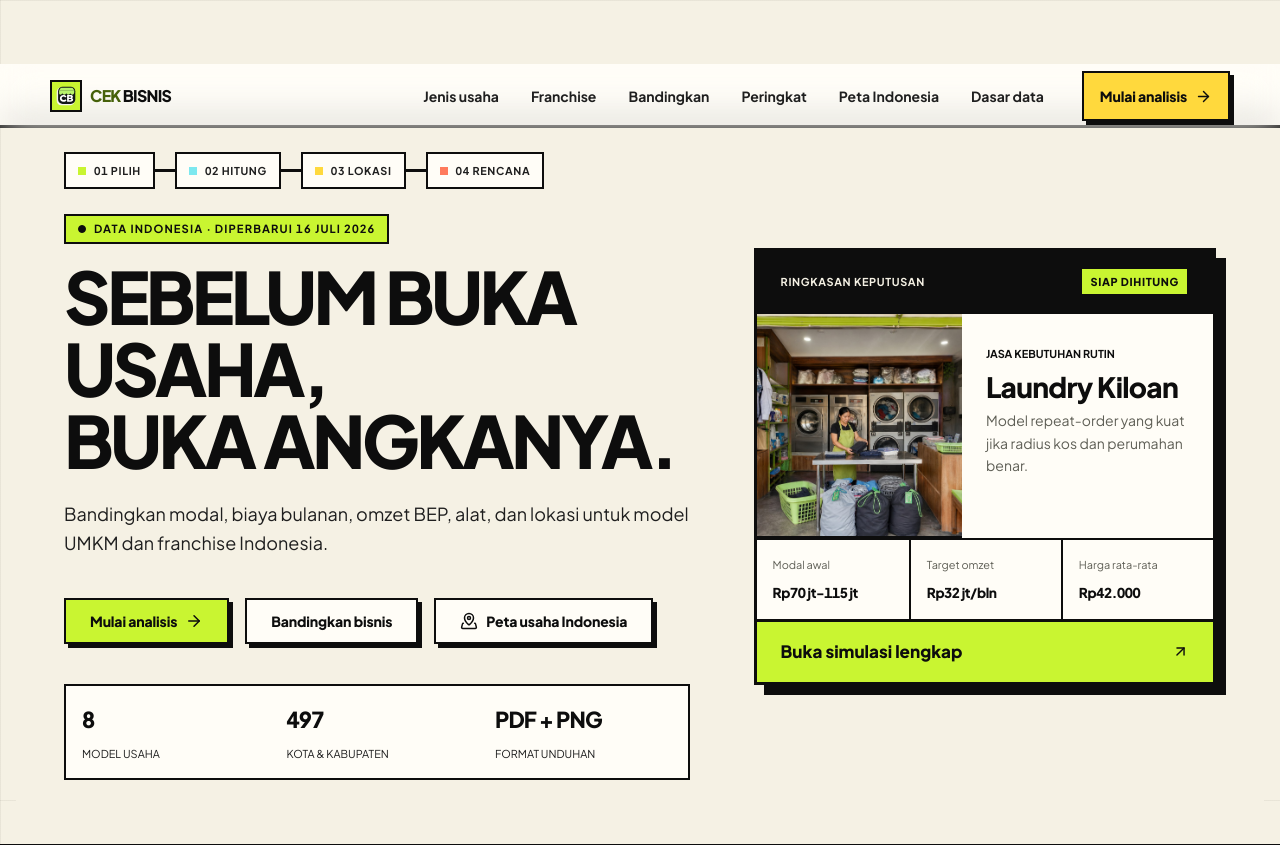
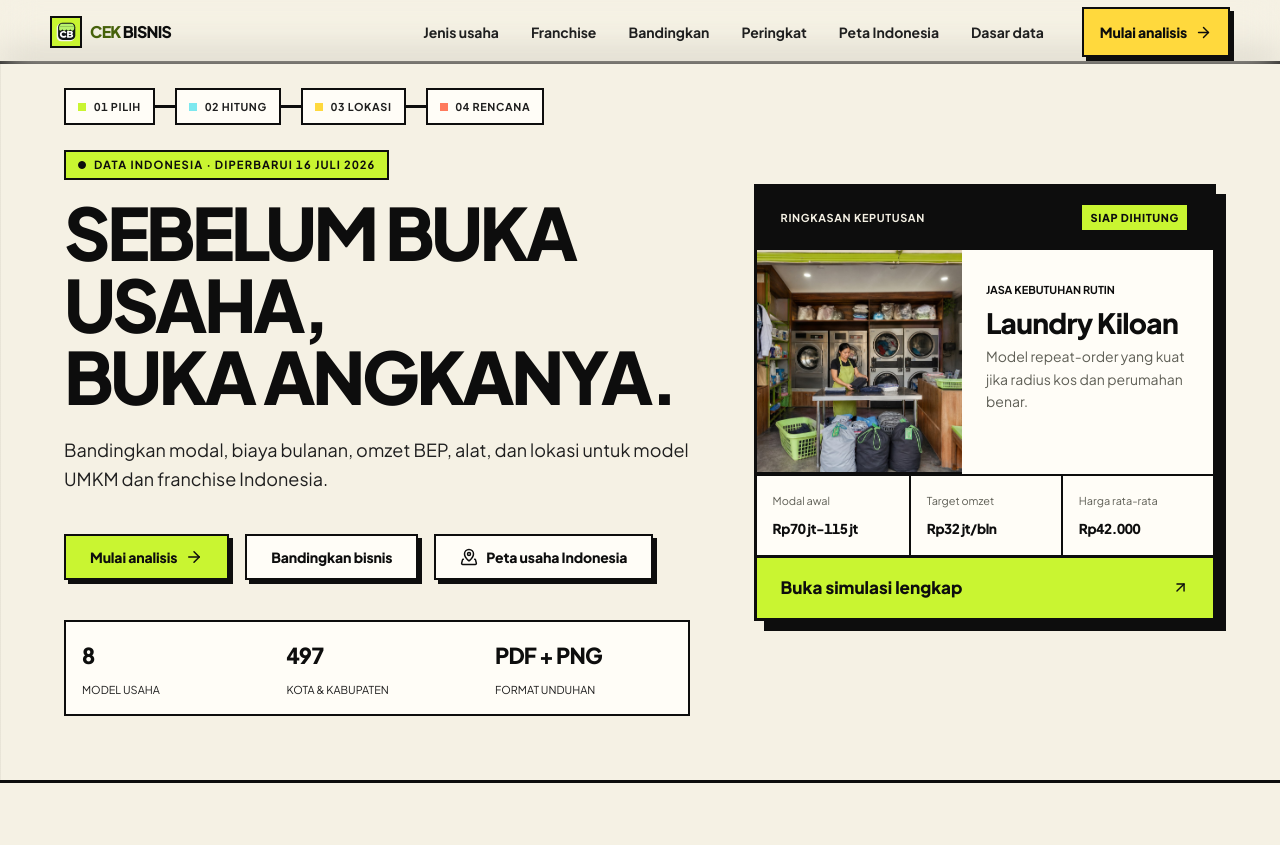
Before and after one commit to ariefzzz5421/cek-bisnis, a Next.js app: page / in a window 1280 px wide. Shown: the top 845 px of the page. Built offline with nearby package versions, Linux system fonts and the light colour scheme.

Commit message:
Align static header flush with page top

```diff
--- a/components/SiteHeader.tsx
+++ b/components/SiteHeader.tsx
@@ -9,8 +9,22 @@ export function SiteHeader({ landing = false }: { landing?: boolean }) {
   const actionLabel = landing ? "Mulai analisis" : "Cek lokasi";
 
   return (
-    <header className="workbench-header" style={{ position: "relative", top: "auto" }}>
-      <nav className="workbench-nav" aria-label="Navigasi utama">
+    <header
+      className="workbench-header"
+      style={{
+        position: "relative",
+        inset: "auto",
+        top: "auto",
+        width: "100%",
+        marginTop: "-4rem",
+        background: "var(--color-paper)",
+      }}
+    >
+      <nav
+        className="workbench-nav"
+        aria-label="Navigasi utama"
+        style={{ width: "100%", maxWidth: "100%", margin: 0 }}
+      >
         <SiteWordmark />
         <div className="workbench-nav__links">
           <Link href="/usaha">Jenis usaha</Link>
```
